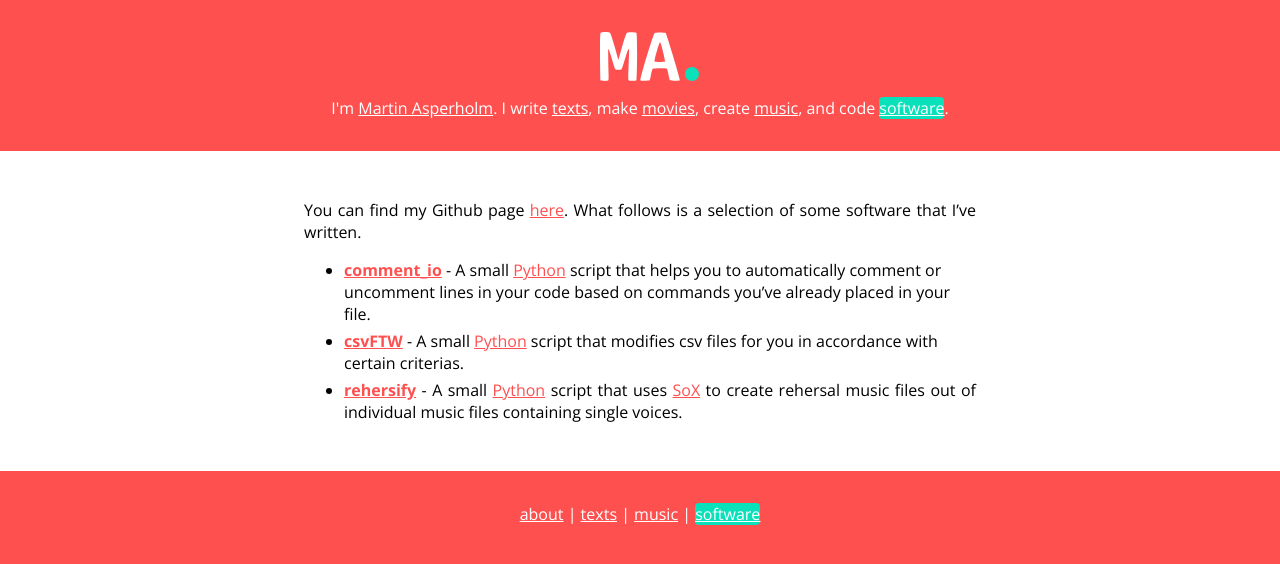
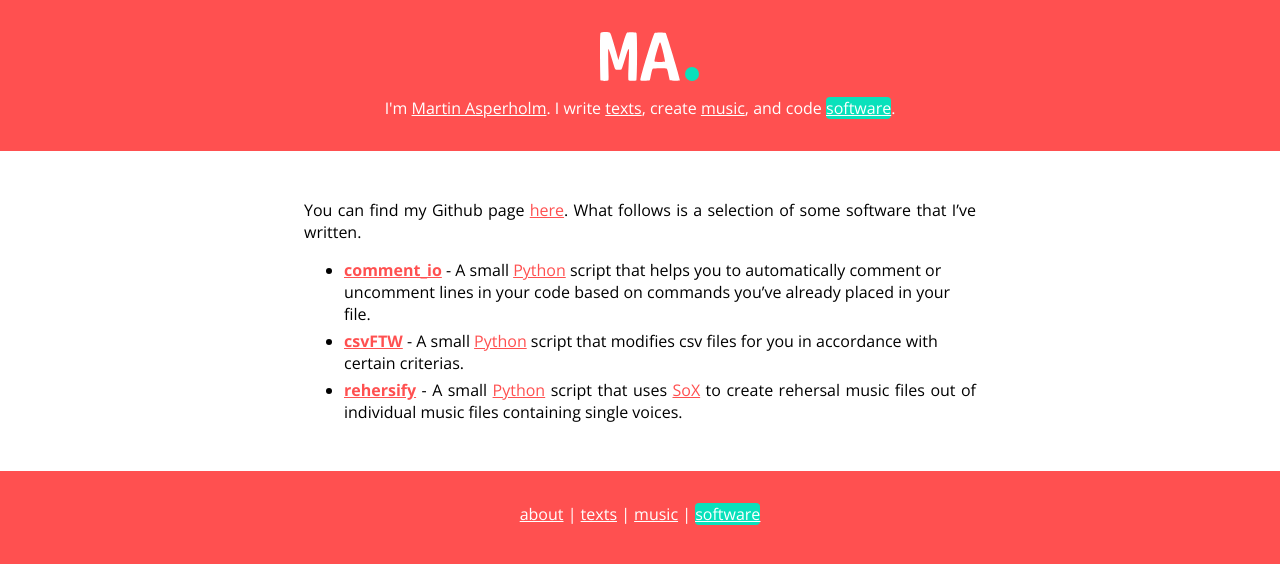
Before and after one commit to Speldosa/Speldosa.github.io, a Jekyll site: the page built from software/index.md, in a window 1280 px wide. Shown: the top 564 px of the page. Built offline with Jekyll 4.4.1, drawn with Linux system fonts in a browser that asks for light colours.

Commit message:
Update headerNavigation.html

```diff
--- a/_includes/headerNavigation.html
+++ b/_includes/headerNavigation.html
@@ -1,5 +1,5 @@
 <div class=navigation>
 	<nav>
-		I'm <span {% if page.nav == "About"%}class=selected{% endif %}><a href="/about/">Martin Asperholm</a></span>. I write <span {% if page.nav == "Texts"%}class=selected{% endif %}><a href="/texts/">texts</a></span>, make <span {% if page.nav == "Movies"%}class=selected{% endif %}><a href="/movies/">movies</a></span>, create <span {% if page.nav == "Music"%}class=selected{% endif %}><a href="/music/">music</a></span>, and code <span {% if page.nav == "Software"%}class=selected{% endif %}><a href="/software/">software</a></span>.
+		I'm <span {% if page.nav == "About"%}class=selected{% endif %}><a href="/about/">Martin Asperholm</a></span>. I write <span {% if page.nav == "Texts"%}class=selected{% endif %}><a href="/texts/">texts</a></span>, create <span {% if page.nav == "Music"%}class=selected{% endif %}><a href="/music/">music</a></span>, and code <span {% if page.nav == "Software"%}class=selected{% endif %}><a href="/software/">software</a></span>.
 	</nav>
 </div>
```
